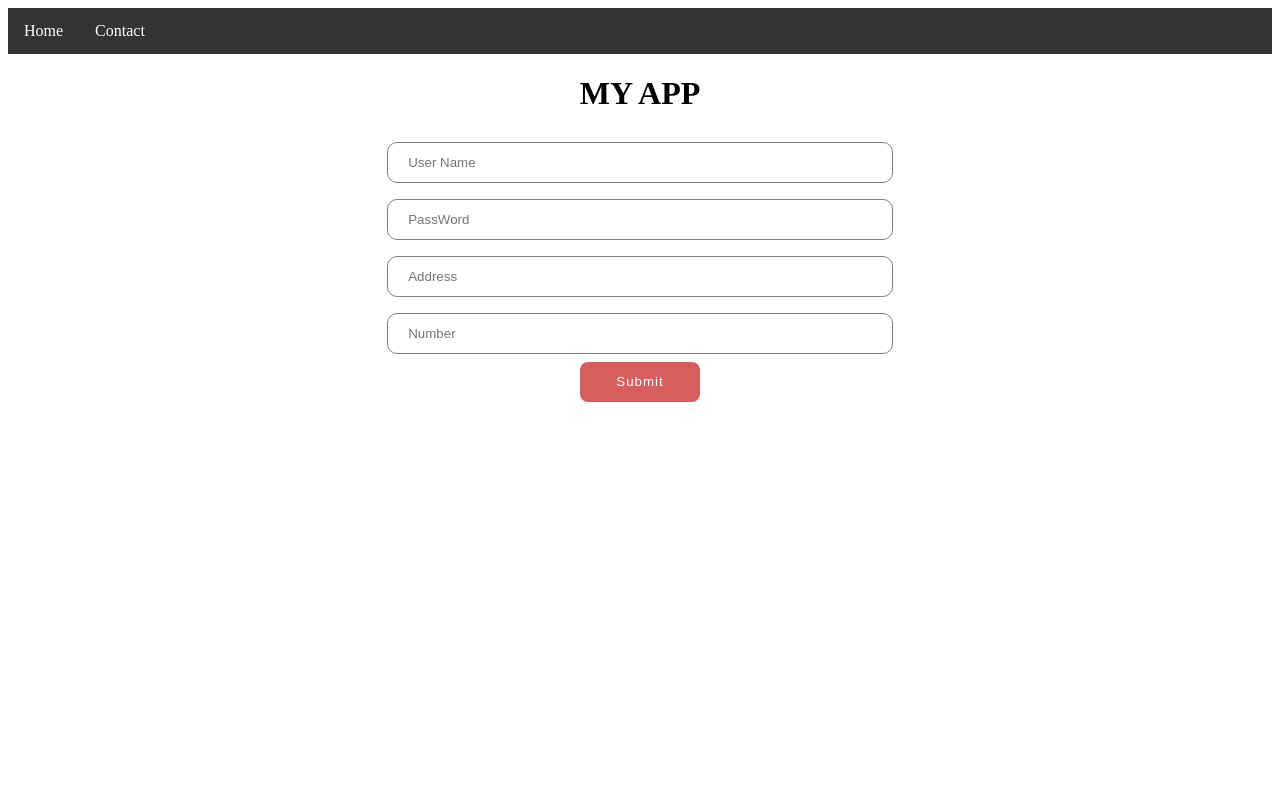
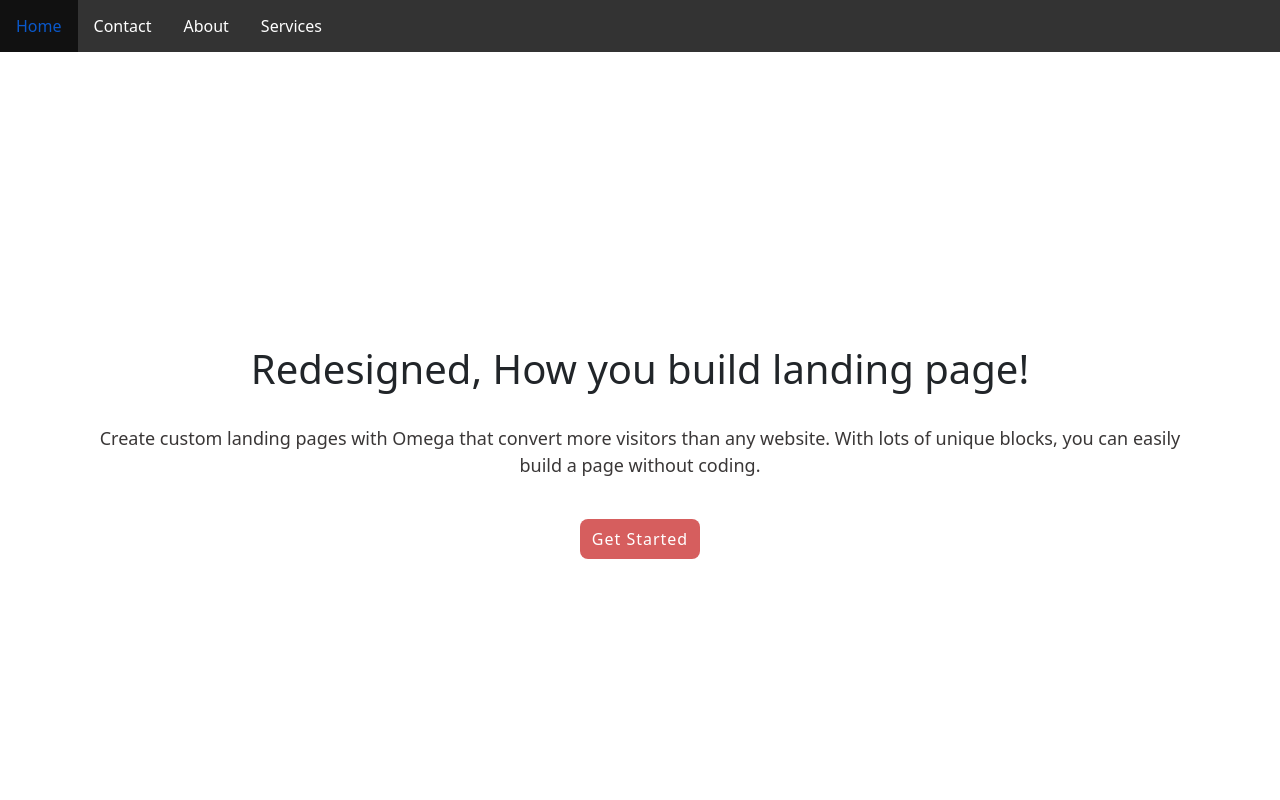
Before and after one commit to mrsamia/react_practicee, a React (Create React App) app: page / in a window 1280 px wide. Shown: the top 800 px of the page. Built offline with nearby package versions, Linux system fonts and the light colour scheme.

Commit message:
First_part

```diff
--- a/package.json
+++ b/package.json
@@ -6,6 +6,7 @@
     "@testing-library/jest-dom": "^5.11.4",
     "@testing-library/react": "^11.1.0",
     "@testing-library/user-event": "^12.1.10",
+    "bootstrap": "^5.1.3",
     "react": "^17.0.2",
     "react-dom": "^17.0.2",
     "react-scripts": "4.0.3",
--- a/src/Style/App.css
+++ b/src/Style/App.css
@@ -1,3 +1,12 @@
 .txt_center{
     text-align: center;
 }
+.first_part{
+    display: flex;
+    justify-content: center;
+    flex-direction: column;
+}
+.txt_p{
+    font-size: 18px;
+    color: rgb(58, 55, 55);
+}
--- /dev/null
+++ b/src/component/First_part.js
@@ -0,0 +1,21 @@
+import Header from "./Header";
+import  Button  from "./Button";
+
+function First_part(){
+    return(
+        <div className="container vh-100 first_part ">
+            <div className="">
+                <Header title="Redesigned, How you build landing page!"/>
+            </div>
+            <div>
+                <p className="txt_p pt-4 pb-4">Create custom landing pages with Omega that convert more visitors than any website.
+                    With lots of unique blocks, you can easily build a page without coding.</p>
+            </div>
+            <div>
+                <Button btn="Get Started"/>
+            </div>
+
+        </div>
+    );
+}
+export default First_part;
--- /dev/null
+++ b/src/component/Header.js
@@ -0,0 +1,8 @@
+function Header({title}){
+    return(
+        <div>
+            <h1>{title}</h1>
+        </div>
+    );
+}
+export default Header;
--- a/src/component/Navbar.js
+++ b/src/component/Navbar.js
@@ -26,7 +26,7 @@ const Nav2 = [
     },
     {
         link: '#',
-        name: 'About'
+        name: 'Services'
     },
 ]
 
--- a/src/container/App.js
+++ b/src/container/App.js
@@ -2,13 +2,37 @@ import React from "react";
 import Button from "../component/Button";
 import Input from "../component/Input";
 import Navbar from "../component/Navbar";
+import Header from "../component/Header";
+import First_part from "../component/First_part";
+import 'bootstrap/dist/css/bootstrap.min.css';
 import '../Style';
+
 
 function App(){
     return(
 
         <div className="txt_center">
-            <Navbar type='nav1'/>
+            <Navbar type='nav2'/>
+
+            <First_part/>
+
+
+
+
+
+
+
+
+
+
+
+
+
+
+
+
+
+
             <div>
             <h1>MY APP</h1>
             </div>
```
Also changed, not shown: 2 other files (tests, documents, lock files or other folders).
